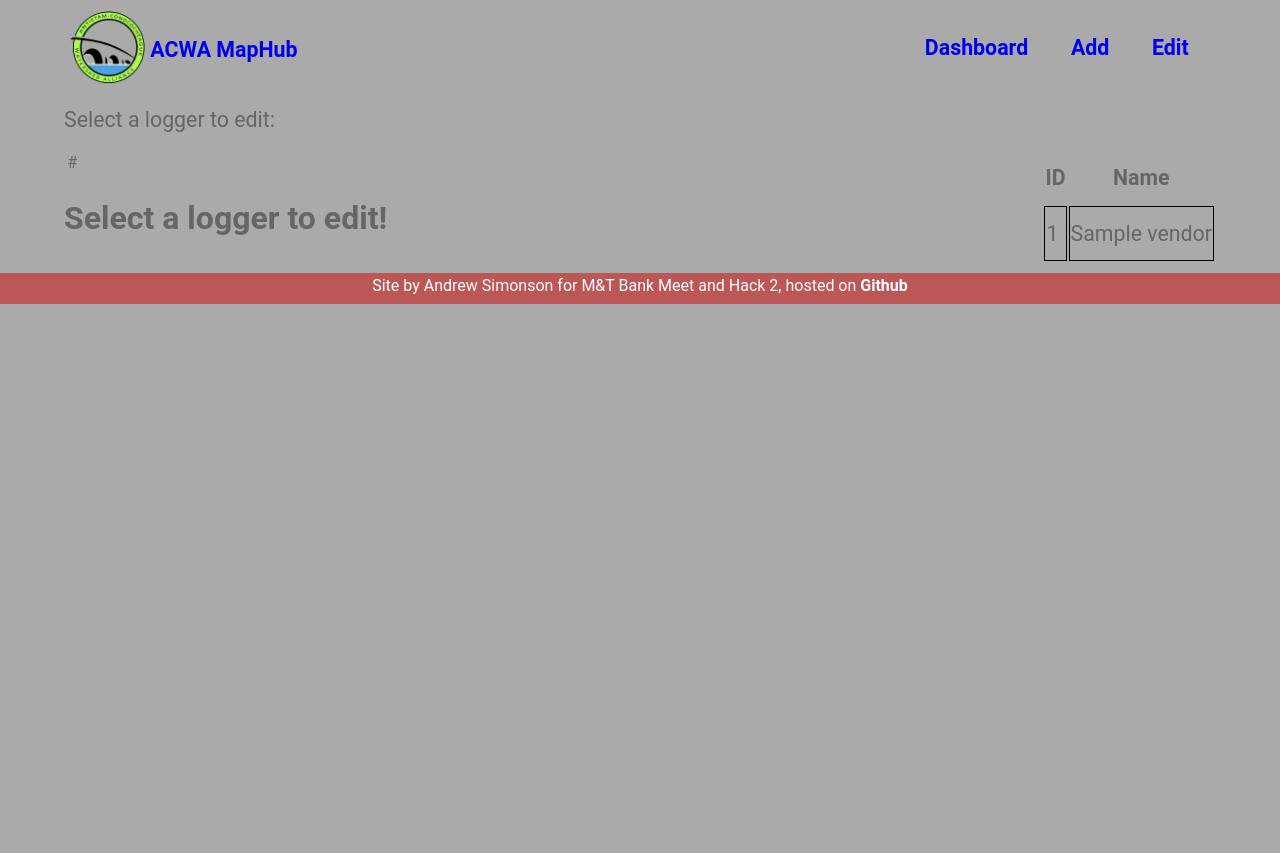
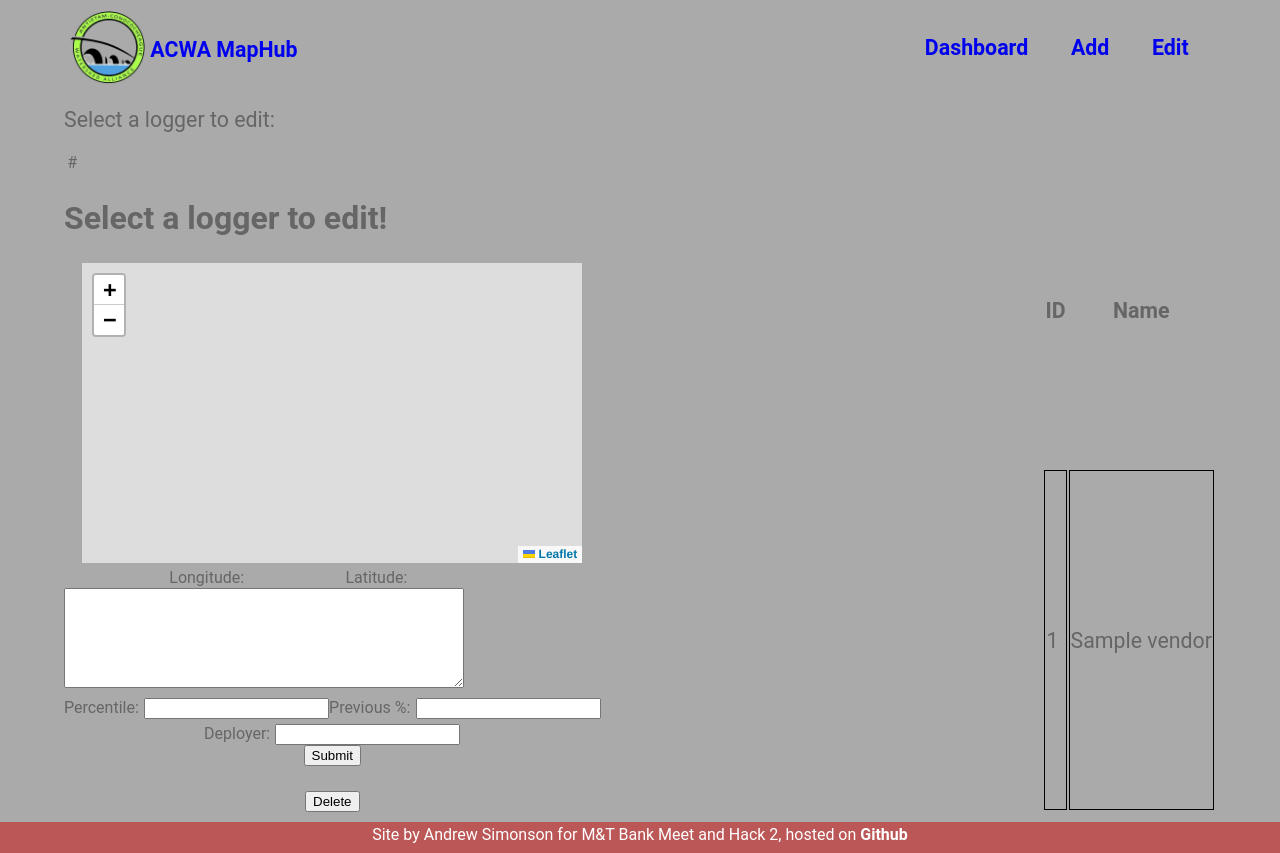
Before and after one commit to asimonson1125/Community-MapHub, a Flask app: page /edit in a window 1280 px wide. Before the commit the page ends 304 px from the top, so only its background shows below. Run offline with Flask 3, Linux system fonts and the light colour scheme; tables that the repository leaves empty hold one stand-in row (values such as "Sample post").

Commit message:
edit/delete loggers

```diff
--- a/webapp/app.py
+++ b/webapp/app.py
@@ -12,7 +12,7 @@ def formpage():
 
 @app.route('/edit')
 def editpage():
-    loggers = Vendors.query.all()
+    loggers = sorted(Vendors.query.all())
     return flask.render_template('edit.html', loggers=loggers)
 
 @app.route('/submit', methods = ['POST'])
@@ -28,7 +28,27 @@ def submission():
     submission = Vendors(name, lat, lng, mini, maxi, percentile, deployer, notes)
     db.session.add(submission)
     db.session.commit()
-    return flask.redirect('/')
+    return flask.redirect('/form')
+
+@app.route('/update/<id>', methods=['POST'])
+def edit(id):
+    logger = Vendors.query.get(id);
+    logger.longitude = verify(flask.request.form['longitude'])
+    logger.latitude = verify(flask.request.form['latitude'])
+    # logger.min = verify(flask.request.form['min'])
+    # logger.max = verify(flask.request.form['max'])
+    logger.percentile = verify(flask.request.form['percentile'])
+    logger.previousPercentile = verify(flask.request.form['previous'])
+    logger.deployer = "N/A"
+    logger.notes = verify(flask.request.form['notes'])
+    db.session.commit()
+    return flask.redirect('/edit')
+
+@app.route('/delete/<id>', methods=['POST'])
+def delete(id):
+    Vendors.query.filter(Vendors.id == id).delete()
+    db.session.commit()
+    return flask.redirect('/edit')
 
 @app.route('/data.geojson')
 def makeGeoJson():
@@ -62,7 +82,7 @@ def page404(e):
         return flask.render_template('error.html', error=eCode, message=message)
 
 def verify(thing):
-    if thing.replace(' ', '') == '':
+    if thing.replace(' ', '') == '' or thing == 'None':
         return None
     else:
         return thing
--- a/webapp/templates/edit.html
+++ b/webapp/templates/edit.html
@@ -4,7 +4,64 @@
   <div id="editor">
     <p class="ids">#</p>
     <h2>Select a logger to edit!</h2>
+    <div class="flexMe">
+      <div id="map"></div>
+    </div>
+    <form action="/update" id="editf" method="POST">
+      <div class="flexMe">
+        <div class="inline">
+          <label for="longitude" class="smallLabel">Longitude:</label>
+          <input type="number" id="longitude" name="longitude" step="any" />
+        </div>
+        <div class="inline">
+          <label for="latitude" class="smallLabel">Latitude:</label>
+          <input type="number" id="latitude" name="latitude" step="any" />
+        </div>
+      </div>
+      <textarea id="notes" name="notes" maxlength="1000"></textarea>
+      <div class="flexMe">
+        <div class="inline">
+          <label for="percentile" class="smallLabel">Percentile:</label>
+          <input type="number" id="percentile" name="percentile" step="0.1" />
+        </div>
+        <div class="inline">
+          <label for="previous" class="smallLabel">Previous %:</label>
+          <input type="number" id="previous" name="previous" step="0.1" />
+        </div>
+      </div>
+      <div class="flexMe">
+        <div class="inline">
+          <label for="deployer" class="smallLabel">Deployer:</label>
+          <input type="text" id="deployer" name="deployer" />
+        </div>
+      </div>
+      <div class="flexMe">
+        <input id="submit" value="Submit" type="submit" />
+      </div>
+    </form>
+    <br />
+    <form action="/delete" id="deletef" method="POST">
+      <div class="flexMe">
+        <input id="delete" value="Delete" type="submit" />
+      </div>
+    </form>
   </div>
+  <script>
+    let map = L.map("map");
+    let marker;
+    function mapme(lat, long) {
+      map = map.setView([lat, long], 13);
+      console.log("view set");
+      L.tileLayer("https://tile.openstreetmap.org/{z}/{x}/{y}.png", {
+        maxZoom: 19,
+        attribution:
+          '&copy; <a href="http://www.openstreetmap.org/copyright">OpenStreetMap</a>',
+      }).addTo(map);
+      console.log("tile layer");
+      marker = L.marker([lat, long]).addTo(map);
+    }
+  </script>
+
   <table id="editTab">
     <tr>
       <th>ID</th>
@@ -21,7 +78,7 @@
 <script>
   loggers = []
   {% for i in loggers %}
-  loggers.push({'id': {{i.id}}, 'name': "{{i.name}}"});
+  loggers.push({'id': {{i.id}}, 'name': "{{i.name}}", 'lat': "{{i.latitude}}", 'lng': "{{i.longitude}}", 'notes': "{{i.notes}}", 'percentile': "{{i.percentile}}", 'previous': "{{i.previousPercentile}}", 'deployer': "{{i.deployer}}"});
   {% endfor %}
   function selector(id){
       let rows = document.querySelectorAll('#editTab tr');
@@ -32,6 +89,15 @@
       editor = document.getElementById('editor');
       editor.querySelector('.ids').textContent = loggers[id].id;
       editor.querySelector('h2').textContent = loggers[id].name;
+      mapme(loggers[id].lat, loggers[id].lng);
+      editor.querySelector('#latitude').value = loggers[id].lat;
+      editor.querySelector('#longitude').value = loggers[id].lng;
+      editor.querySelector('#notes').value = loggers[id].notes;
+      editor.querySelector('#percentile').value = loggers[id].percentile;
+      editor.querySelector('#previous').value = loggers[id].previous;
+      editor.querySelector('#deployer').value = loggers[id].deployer;
+      editor.querySelector('#editf').action = '/update/' + loggers[id].id;
+      editor.querySelector('#deletef').action = '/delete/' + loggers[id].id;
   }
 </script>
 {% endblock %}
```
Also changed, not shown: webapp/models.py (+12 -1 lines).
